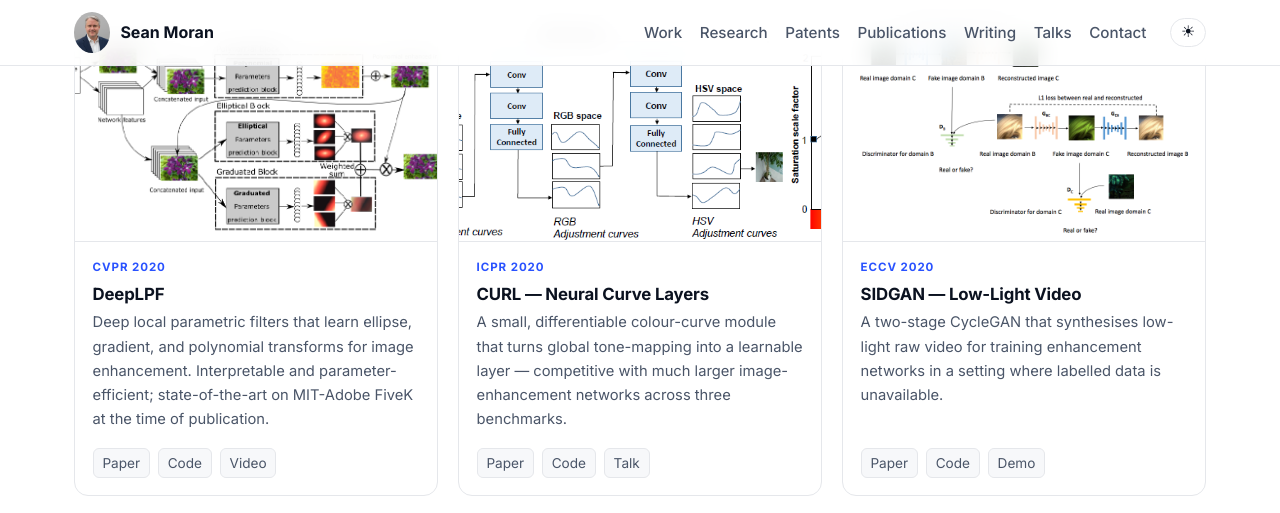
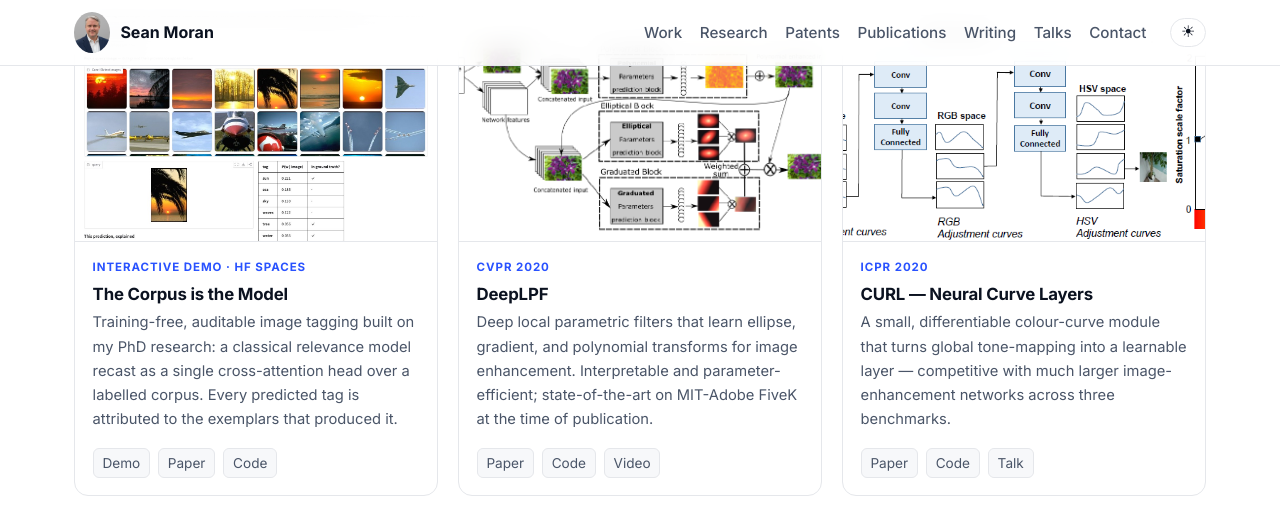
Before and after one commit to sjmoran/sjmoran.github.io, a Jekyll site: the page built from index.md, in a window 1280 px wide and 900 px high, scrolled down 2007 px, cut to the strip 0-513 px from the top of the window. Built offline with Jekyll 4.4.1, drawn with Linux system fonts in a browser that asks for light colours.

Commit message:
Add "The Corpus is the Model" demo card with screenshot to Selected work
Adds a Selected work card for the Hugging Face Space (training-free,
auditable image tagging from my PhD research) with a screenshot
thumbnail and Demo/Paper/Code links.

Co-Authored-By: Claude Opus 4.8 (1M context) <noreply@anthropic.com>

```diff
--- a/_includes/selected-work.html
+++ b/_includes/selected-work.html
@@ -5,6 +5,22 @@
   </div>
 
   <div class="cards-grid">
+
+    <article class="card">
+      <a class="card-thumb" href="https://huggingface.co/spaces/sjmoran/the-corpus-is-the-model" target="_blank" rel="noopener">
+        <img src="/img/corpus-is-the-model.jpg" alt="The Corpus is the Model — explainable image tagging demo showing predicted tags and the corpus exemplars that produced them">
+      </a>
+      <div class="card-body">
+        <span class="card-venue">Interactive demo · HF Spaces</span>
+        <h3>The Corpus is the Model</h3>
+        <p class="card-desc">Training-free, auditable image tagging built on my PhD research: a classical relevance model recast as a single cross-attention head over a labelled corpus. Every predicted tag is attributed to the exemplars that produced it.</p>
+        <div class="card-links">
+          <a href="https://huggingface.co/spaces/sjmoran/the-corpus-is-the-model" target="_blank" rel="noopener">Demo</a>
+          <a href="https://github.com/sjmoran/nrm/tree/master/docs/paper" target="_blank" rel="noopener">Paper</a>
+          <a href="https://github.com/sjmoran/nrm" target="_blank" rel="noopener">Code</a>
+        </div>
+      </div>
+    </article>
 
     <article class="card">
       <a class="card-thumb" href="https://arxiv.org/pdf/2003.13985.pdf" target="_blank" rel="noopener">
```
Also changed, not shown: img/corpus-is-the-model.jpg (added).
